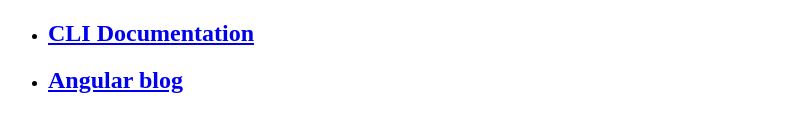
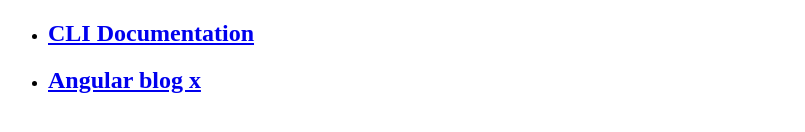
Before and after one commit to NexulAcademy/intro-angular-layouts, an Angular app: page / in a window 1280 px wide. Shown: the part 478-610 px from the top of the page, without its empty margins (0-805 px from the left). Built offline with nearby package versions, Linux system fonts and the light colour scheme.

Commit message:
fix unit test

```diff
--- a/src/app/app.component.html
+++ b/src/app/app.component.html
@@ -14,6 +14,6 @@
     <h2><a target="_blank" rel="noopener" href="https://github.com/angular/angular-cli/wiki">CLI Documentation</a></h2>
   </li>
   <li>
-    <h2><a target="_blank" rel="noopener" href="https://blog.angular.io/">Angular blog</a></h2>
+    <h2><a target="_blank" rel="noopener" href="https://blog.angular.io/">Angular blog x</a></h2>
   </li>
 </ul>
```
Also changed, not shown: package.json (line endings or trailing spaces), 2 other files (tests, documents, lock files or other folders).
